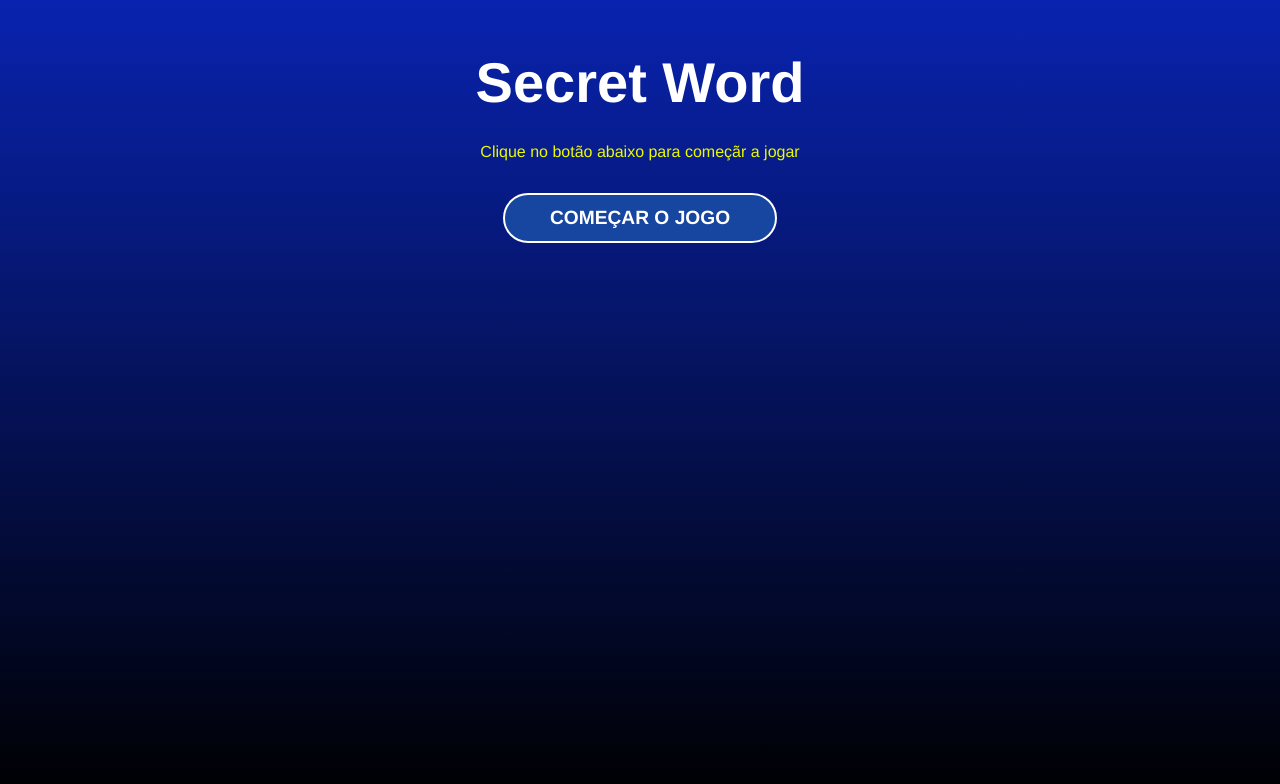
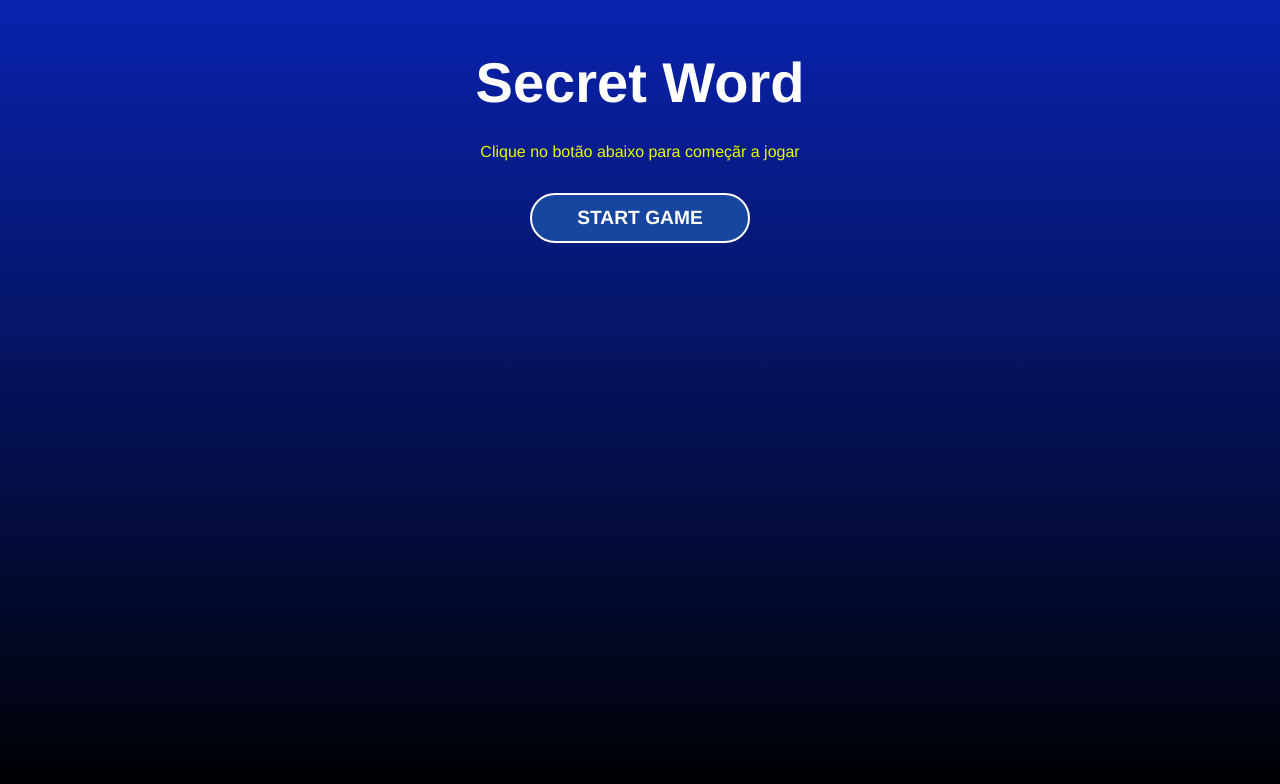
Before and after one commit to mariocarvalho-2205/React-Aulas, a React (Create React App) app in the folder Projetos/01_secret_word/: page / in a window 1280 px wide. Shown: the top 784 px of the page. Built offline with nearby package versions, Linux system fonts and the light colour scheme.

Commit message:
create buttons

```diff
--- a/Projetos/01_secret_word/src/App.js
+++ b/Projetos/01_secret_word/src/App.js
@@ -23,18 +23,29 @@ function App() {
   const [ gameStage, setGameStage ] = useState(stages[0].name)
   const [ words ] = useState(wordList)
 
+  // starts the secret word games
   const startGame = () => {
     setGameStage(stages[1].name)
 
   }
   // console.log(words)
 
+  // process the letter input
+  const verifyLetter = () => {
+    setGameStage(stages[2].name)
+  }
+
+  // restart the game
+  const retry = () => {
+    setGameStage(stages[0].name)
+  }
+
 	return (
 		<>
 			<GlobalStyle />
-      {gameStage === 'start' && <StartScreen startGame={startGame}/>}
-      {gameStage === 'game' && <Game />}
-      {gameStage === 'end' && <GameOver />}
+      {gameStage === 'start' && <StartScreen startGame={startGame} value="Start Game"/>}
+      {gameStage === 'game' && <Game startGame={verifyLetter} value="End Game"/>}
+      {gameStage === 'end' && <GameOver startGame={retry} value="Reset Game"/>}
 
 
 		</>
--- a/Projetos/01_secret_word/src/components/Button/Button.jsx
+++ b/Projetos/01_secret_word/src/components/Button/Button.jsx
@@ -1,9 +1,9 @@
 import * as S from "./styles";
 
-const Button = ( { startGame }) => {
+const Button = ( { startGame, value }) => {
 	return (
 		<>
-			<S.Button onClick={startGame}>Começar o jogo</S.Button>
+			<S.Button onClick={startGame}>{value}</S.Button>
 		</>
 	);
 };
--- a/Projetos/01_secret_word/src/components/Game/index.jsx
+++ b/Projetos/01_secret_word/src/components/Game/index.jsx
@@ -1,11 +1,12 @@
 import * as S from './styles'
+import Button from '../Button/Button'
 
-const GameOver = ( ) => {
+const Game = ({ startGame, value }) => {
     return (
         <>
-        Game
+        <Button startGame={startGame} value={value}/>
         </>
     )
 }
 
-export default GameOver
+export default Game
--- a/Projetos/01_secret_word/src/components/GameOver/index.jsx
+++ b/Projetos/01_secret_word/src/components/GameOver/index.jsx
@@ -1,9 +1,14 @@
 import React from 'react'
+import Button from '../Button/Button'
 import * as S from 'styled-components'
 
-const GameOver = () => {
+
+const GameOver = ({ startGame, value }) => {
   return (
-    <div>GameOver</div>
+    <div>
+      GameOver
+      <Button startGame={startGame} value={value}/>
+    </div>
   )
 }
 
--- a/Projetos/01_secret_word/src/components/StartScreen/index.jsx
+++ b/Projetos/01_secret_word/src/components/StartScreen/index.jsx
@@ -1,12 +1,12 @@
 import * as S from './styles';
 import Button from '../Button/Button'
 
-const StartScreen = ({ startGame }) => {
+const StartScreen = ({ startGame, value }) => {
     return (
         <S.Container>
             <S.Title>Secret Word</S.Title>
             <S.TextP>Clique no botão abaixo para começãr a jogar</S.TextP>
-            <Button startGame={startGame}/>
+            <Button startGame={startGame} value={value}/>
         </S.Container>
 
     )
```
